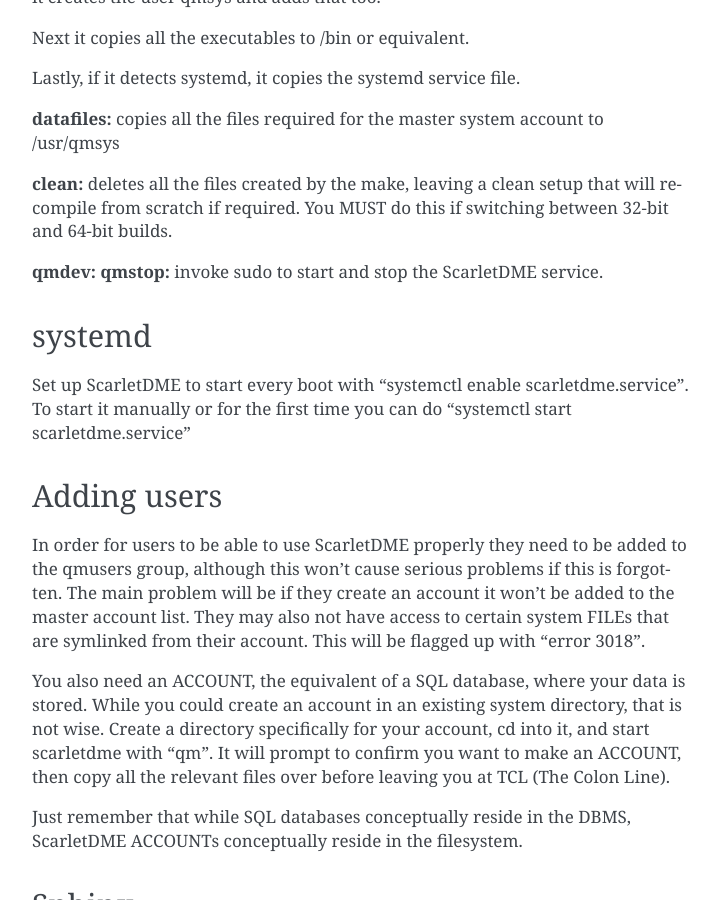
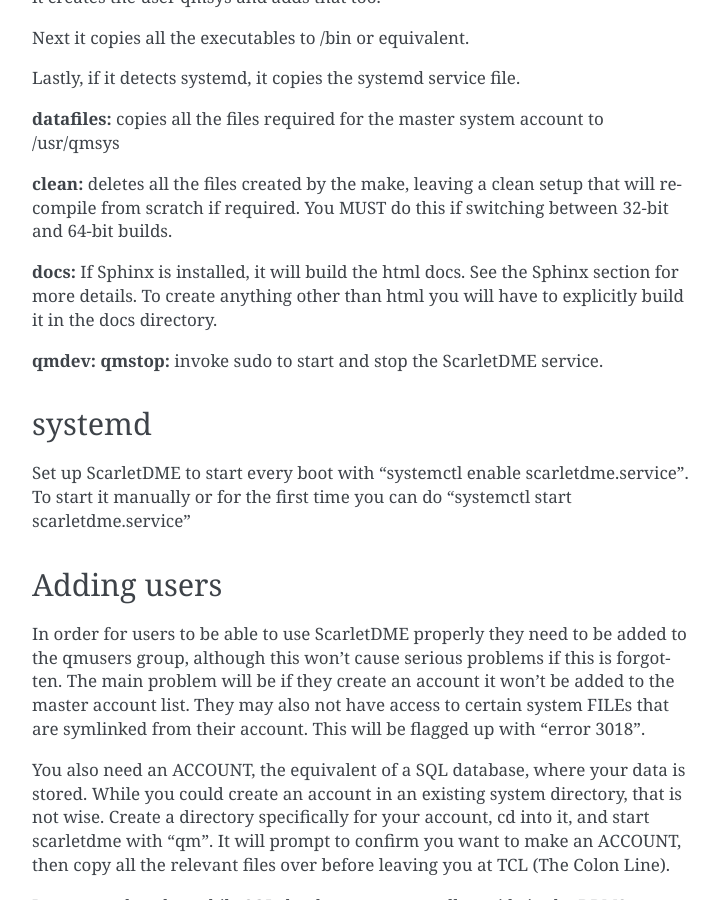
Before and after one commit to geneb/ScarletDME, a Sphinx documentation site: the page built from docs/source/install.rst, in a window 1280 px wide and 900 px high, scrolled down 660 px. Shown: the whole window, without its empty margins (388-1107 px from the left). Built offline with Sphinx 7.4.7, drawn with Linux system fonts in a browser that asks for light colours.

Commit message:
Add target "docs" to Makefile and update documentation

```diff
--- a/docs/source/install.rst
+++ b/docs/source/install.rst
@@ -40,6 +40,10 @@ account to /usr/qmsys
 **clean:** deletes all the files created by the make, leaving a clean
 setup that will recompile from scratch if required. You MUST do this if
 switching between 32-bit and 64-bit builds.
+
+**docs:** If Sphinx is installed, it will build the html docs. See the
+Sphinx section for more details. To create anything other than html you
+will have to explicitly build it in the docs directory.
 
 **qmdev:** **qmstop:** invoke sudo to start and stop the ScarletDME
 service.
```
Also changed, not shown: 1 other file.
